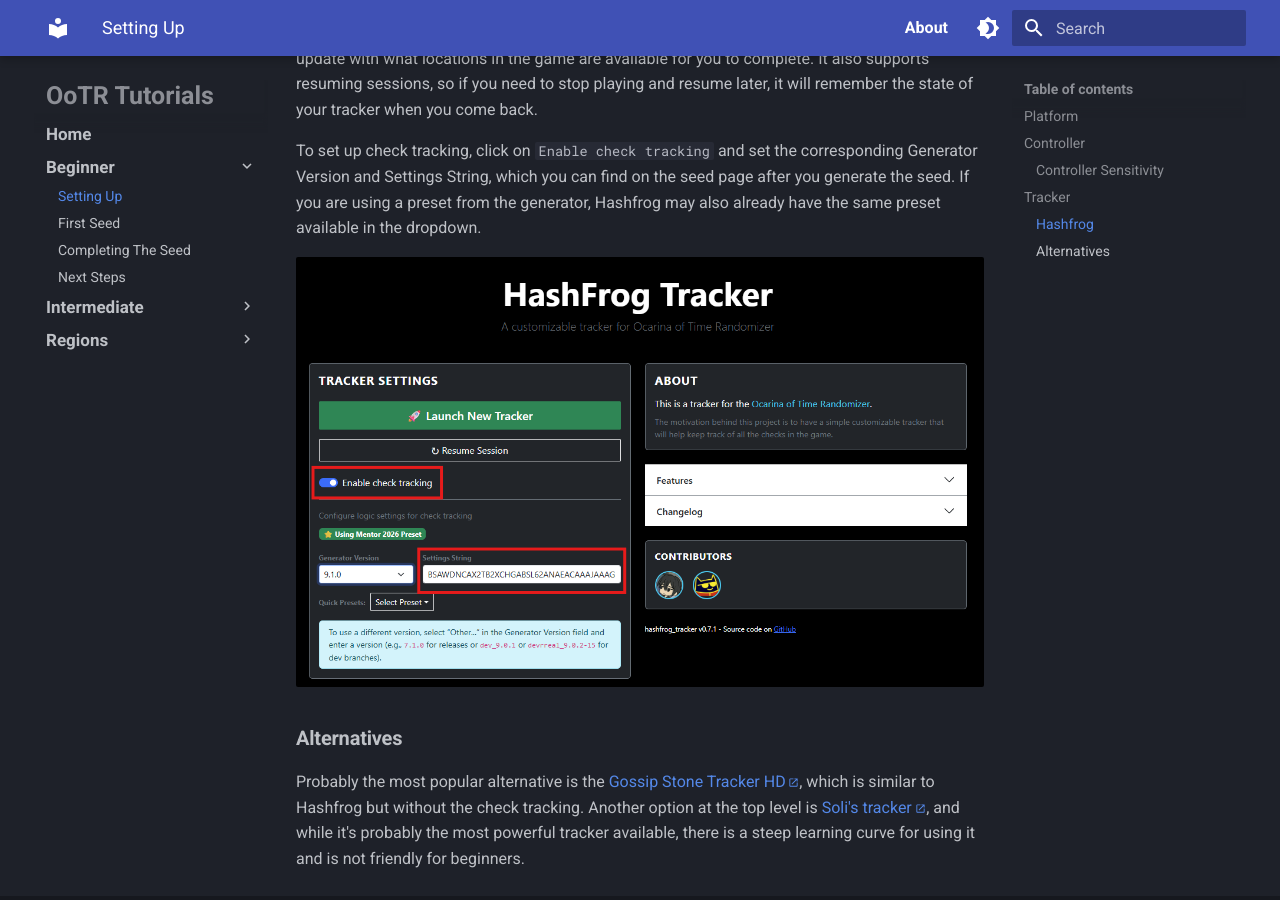
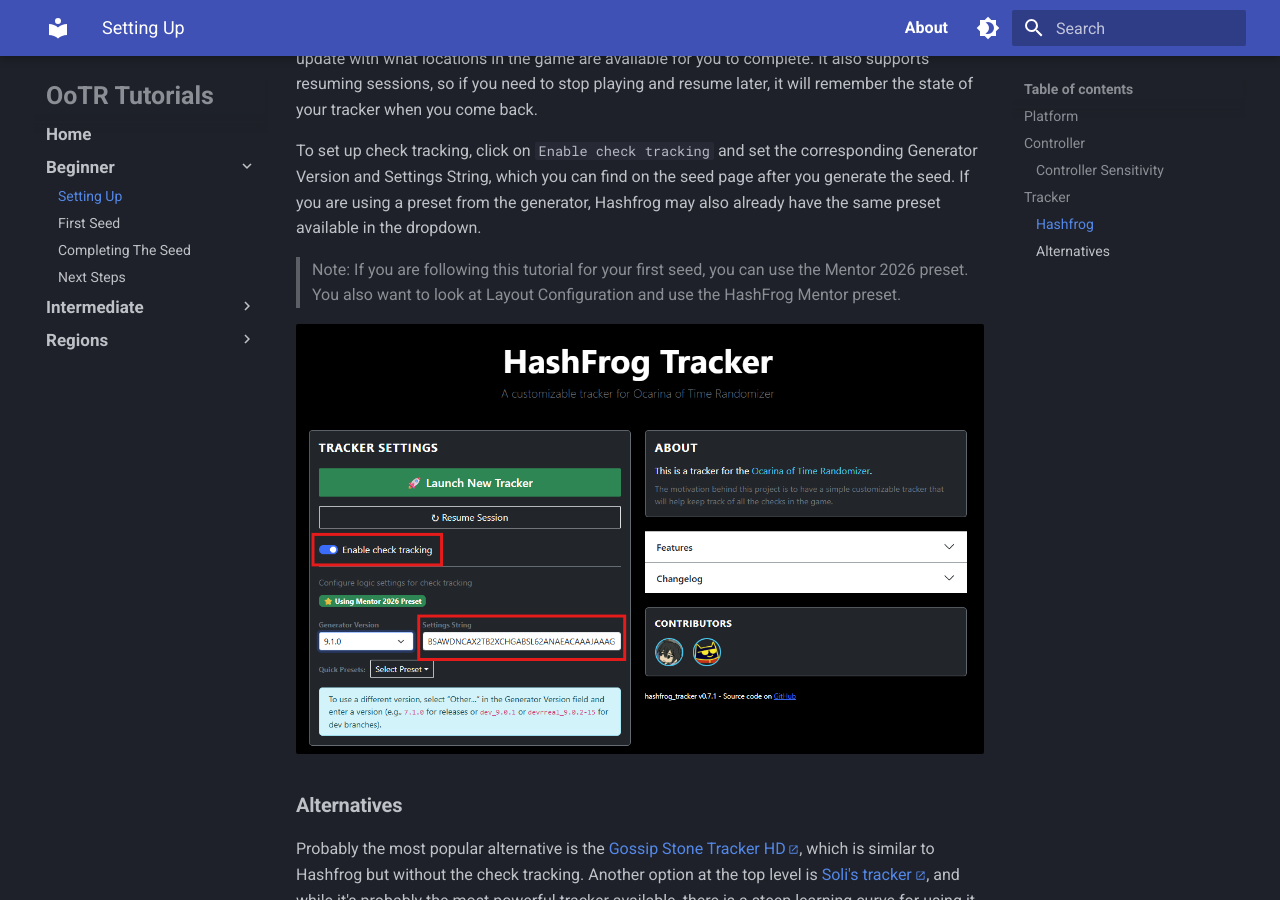
Before and after one commit to flee135/OoTR-Tutorials, an MkDocs documentation site: the page built from docs/beginner/setting-up.md, in a window 1280 px wide and 900 px high, scrolled down 2298 px. Built offline with MkDocs 1.6.1 and Material for MkDocs 9.7.7, drawn with Linux system fonts in a browser that asks for light colours.

Commit message:
hashfrog mentor

```diff
--- a/docs/beginner/setting-up.md
+++ b/docs/beginner/setting-up.md
@@ -40,6 +40,8 @@ My recommendation for beginners is the [Hashfrog Tracker](https://hashfrog-track
 
 To set up check tracking, click on `Enable check tracking` and set the corresponding Generator Version and Settings String, which you can find on the seed page after you generate the seed. If you are using a preset from the generator, Hashfrog may also already have the same preset available in the dropdown.
 
+>Note: If you are following this tutorial for your first seed, you can use the Mentor 2026 preset. You also want to look at Layout Configuration and use the HashFrog Mentor preset.
+
 ![Hashfrog Setup](./images/hashfrog_setup.png)
 
 ### Alternatives
```
